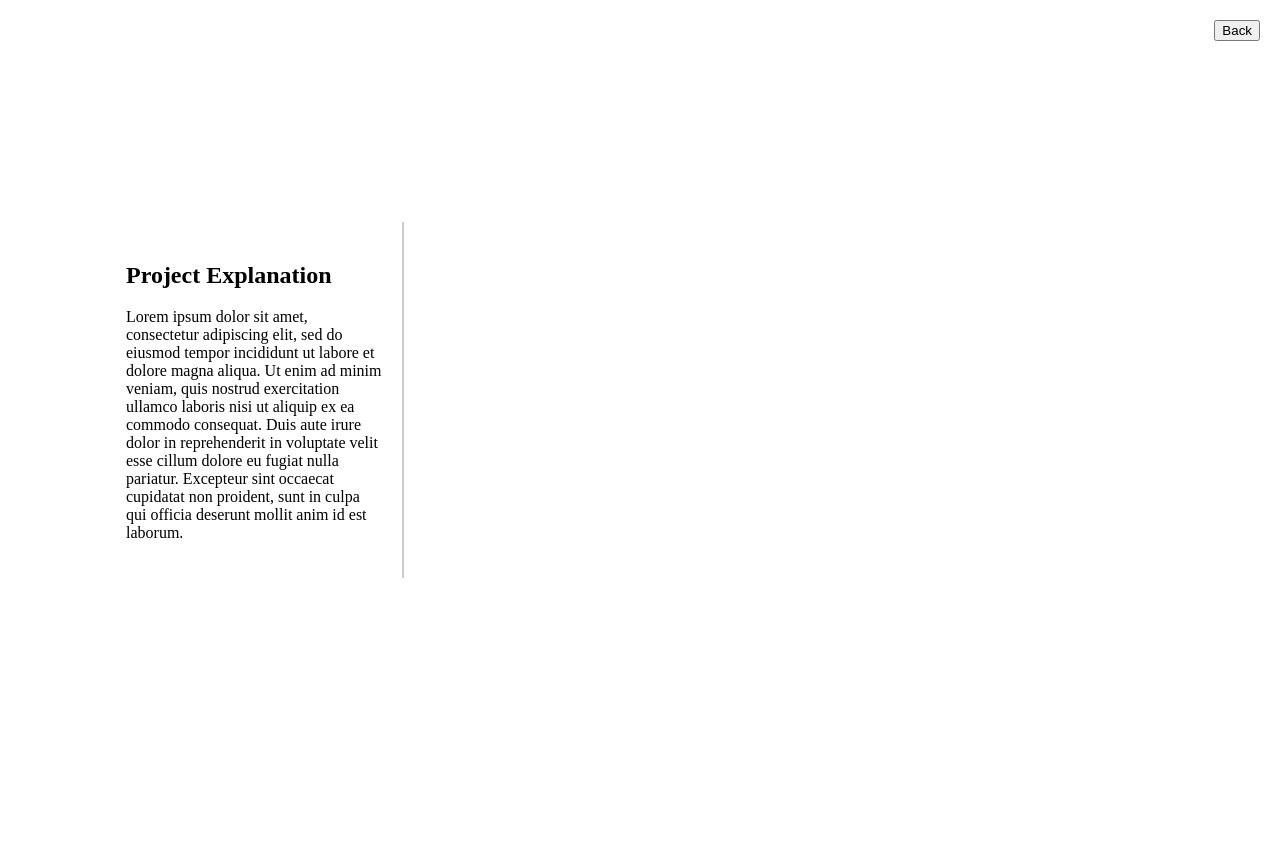
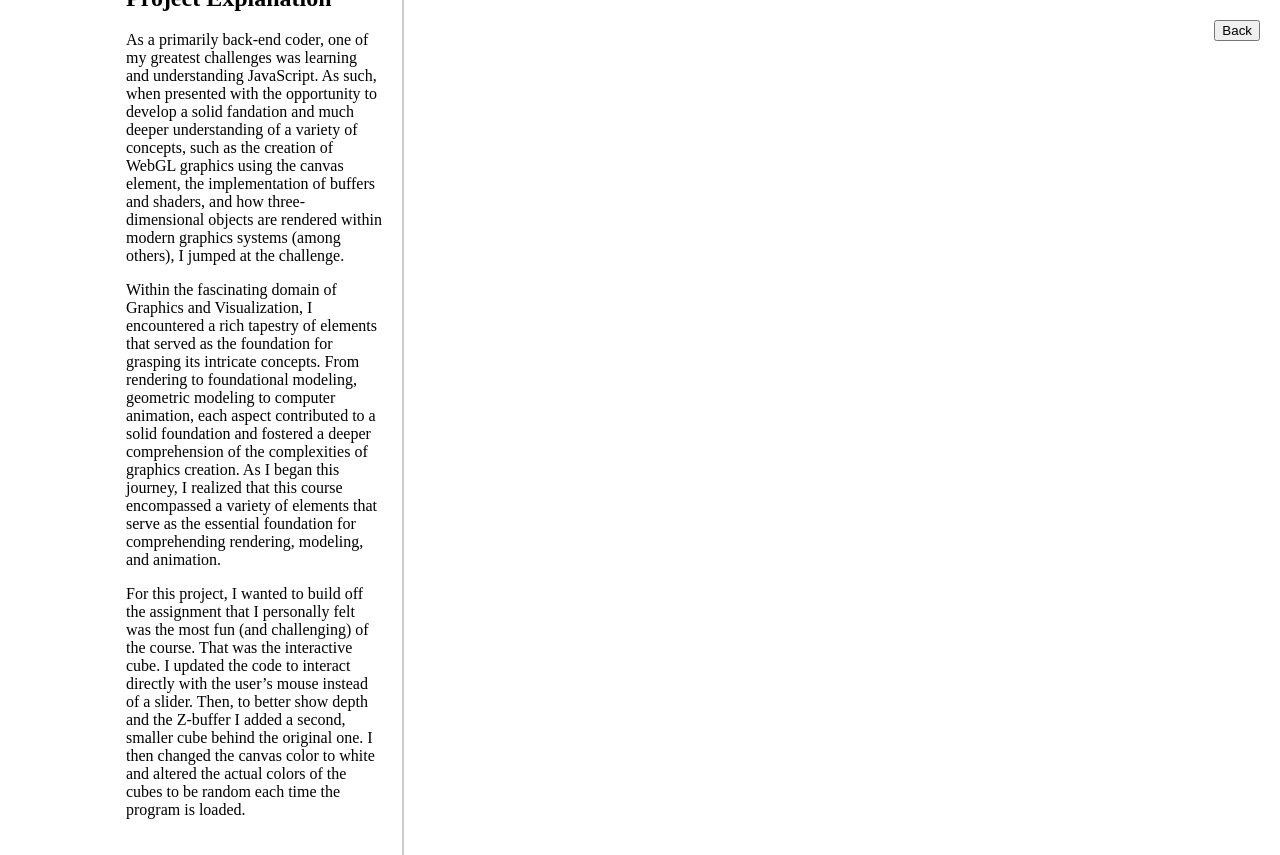
Before and after one commit to Brangwynn/cube, a website: page index.html in a window 1280 px wide. Before the commit the page ends 800 px from the top, so only its background shows below. Drawn offline with Linux system fonts and the light colour scheme; a script that the page names is missing.

Commit message:
Adding Program Description to the page

```diff
--- a/index.html
+++ b/index.html
@@ -39,11 +39,29 @@
     <button id="backButton" onclick="window.close();">Back</button>
     <div id="info">
         <h2>Project Explanation</h2>
-        <p>Lorem ipsum dolor sit amet, consectetur adipiscing elit, sed do eiusmod tempor incididunt ut labore et
-            dolore magna aliqua. Ut enim ad minim veniam, quis nostrud exercitation ullamco laboris nisi ut aliquip
-            ex ea commodo consequat. Duis aute irure dolor in reprehenderit in voluptate velit esse cillum dolore
-            eu fugiat nulla pariatur. Excepteur sint occaecat cupidatat non proident, sunt in culpa qui officia
-            deserunt mollit anim id est laborum.</p>
+        <p>As a primarily back-end coder, one of my greatest challenges was learning
+            and understanding JavaScript. As such, when presented with the opportunity to
+            develop a solid fandation and much deeper understanding of a variety of concepts,
+            such as the creation of WebGL graphics using the canvas element, the implementation
+            of buffers and shaders, and how three-dimensional objects are rendered within modern
+            graphics systems (among others), I jumped at the challenge.
+        </p>
+        <p>
+            Within the fascinating domain of Graphics and Visualization, I encountered a rich
+            tapestry of elements that served as the foundation for grasping its intricate concepts.
+            From rendering to foundational modeling, geometric modeling to computer animation, each
+            aspect contributed to a solid foundation and fostered a deeper comprehension of the
+            complexities of graphics creation. As I began this journey, I realized that this course
+            encompassed a variety of elements that serve as the essential foundation for comprehending
+            rendering, modeling, and animation.
+        </p>
+        <p>For this project, I wanted to build off the assignment that I personally felt was the most
+            fun (and challenging) of the course. That was the interactive cube. I updated the code to
+            interact directly with the user’s mouse instead of a slider. Then, to better show depth
+            and the Z-buffer I added a second, smaller cube behind the original one. I then changed
+            the canvas color to white and altered the actual colors of the cubes to be random each
+            time the program is loaded.
+        </p>
     </div>
     <div id="container">
         <canvas id="glCanvas"></canvas>
```
